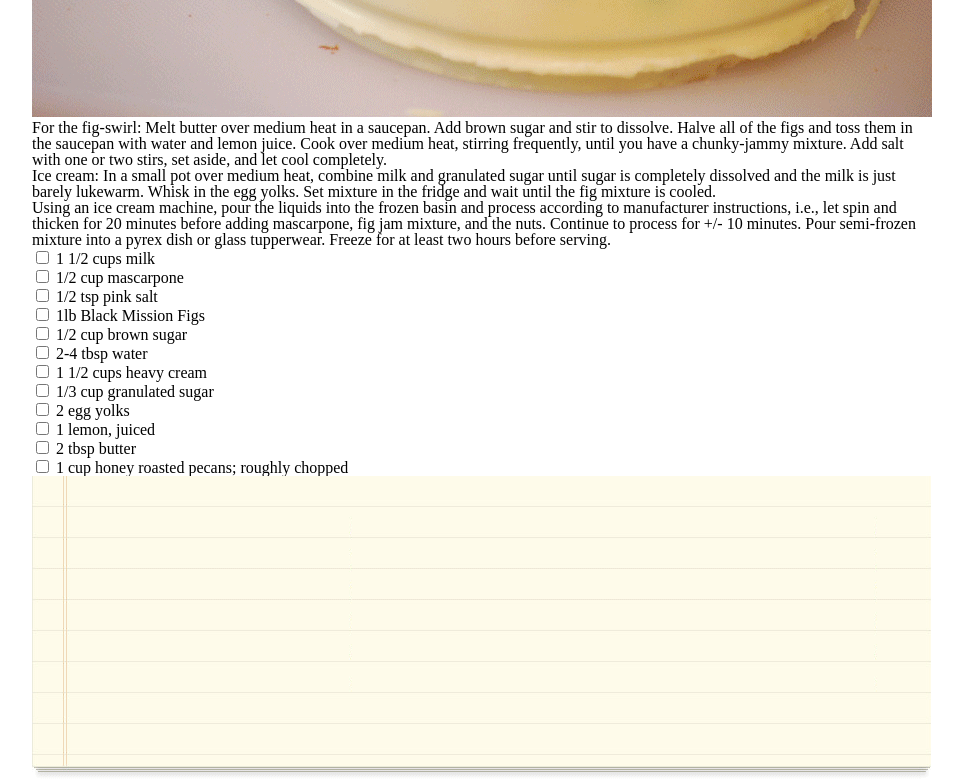
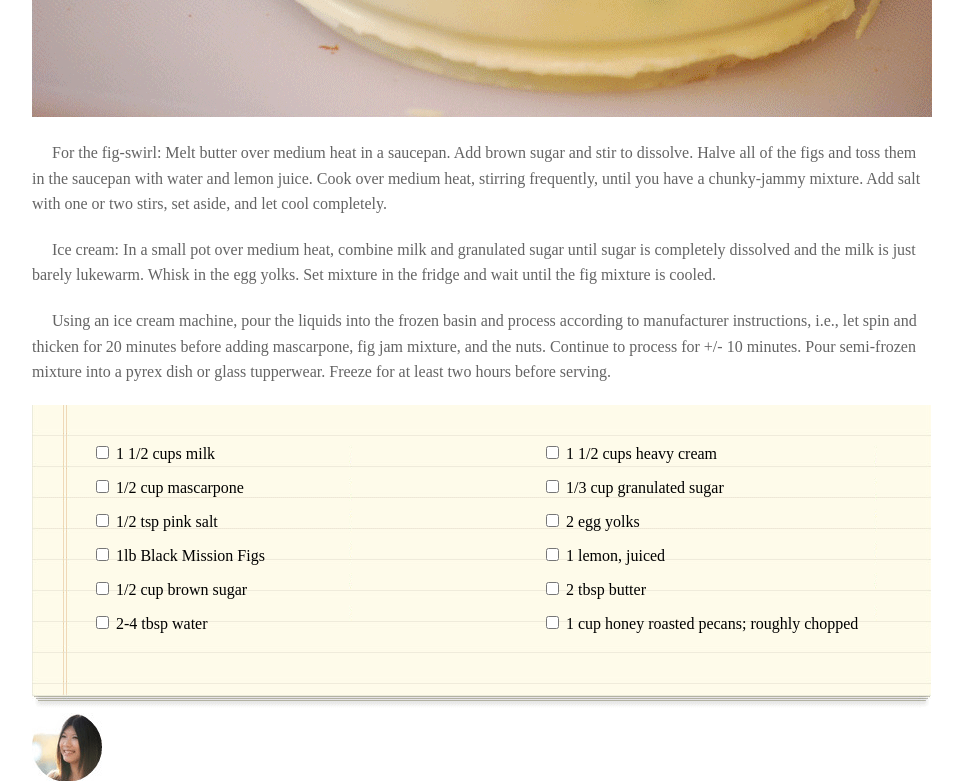
Before and after one commit to Peyton-Cysewski/chocolate-pizza, a plain HTML site: page index.html in a window 1280 px wide. Shown: the part 650-1431 px from the top of the page, without its empty margins (158-1121 px from the left). Drawn offline with Linux system fonts and the light colour scheme.

Commit message:
Styling to the notepad

```diff
--- a/index.html
+++ b/index.html
@@ -37,12 +37,13 @@
       </div>
     </div>
     <img src="img/choco-pizza.png" alt="Picture of chocolate pizza">
-    <div id="instructions">
+    <div id="instructionBox">
       <p>For the fig-swirl: Melt butter over medium heat in a saucepan. Add brown sugar and stir to dissolve. Halve all of the figs and toss them in the saucepan with water and lemon juice. Cook over medium heat, stirring frequently, until you have a chunky-jammy mixture. Add salt with one or two stirs, set aside, and let cool completely.</p>
       <p>Ice cream: In a small pot over medium heat, combine milk and granulated sugar until sugar is completely dissolved and the milk is just barely lukewarm. Whisk in the egg yolks. Set mixture in the fridge and wait until the fig mixture is cooled.</p>
       <p>Using an ice cream machine, pour the liquids into the frozen basin and process according to manufacturer instructions, i.e., let spin and thicken for 20 minutes before adding mascarpone, fig jam mixture, and the nuts. Continue to process for +/- 10 minutes. Pour semi-frozen mixture into a pyrex dish or glass tupperwear. Freeze for at least two hours before serving.</p>
     </div>
       <div id="notePadBox">
+        <div id="columns">
         <div id="col1">
           <input type="checkbox" name="check1">
           <label for="line1">1 1/2 cups milk</label><br>
@@ -71,6 +72,7 @@
           <input type="checkbox" name="check12">
           <label for="line12">1 cup honey roasted pecans; roughly chopped</label><br>
         </div>
+      </div>
       <img src="img/list-bg.png" alt="Note pad background image">
     </div>
     <div id="authorBox">
--- a/style.css
+++ b/style.css
@@ -61,5 +61,31 @@ body {
   color: rgb(168, 168, 168);
 }
 
+#instructionBox {
+  margin: 20px 0;
+}
+
+#instructionBox p {
+  color: rgb(100, 100, 100);
+  text-indent: 20px;
+  line-height: 1.6;
+  margin: 20px 0;
+}
+
+#columns {
+  position: absolute;
+  width: 900px;
+  margin-left: 60px;
+  margin-top: 38px;
+}
+
+#columns div {
+  width: 50%;
+  float: left;}
+
+#columns > div > input, label {
+  margin-bottom: 18px;
+}
+
 
 /* Footer */
```
Lines whose indentation alone changed are shown as unchanged.
